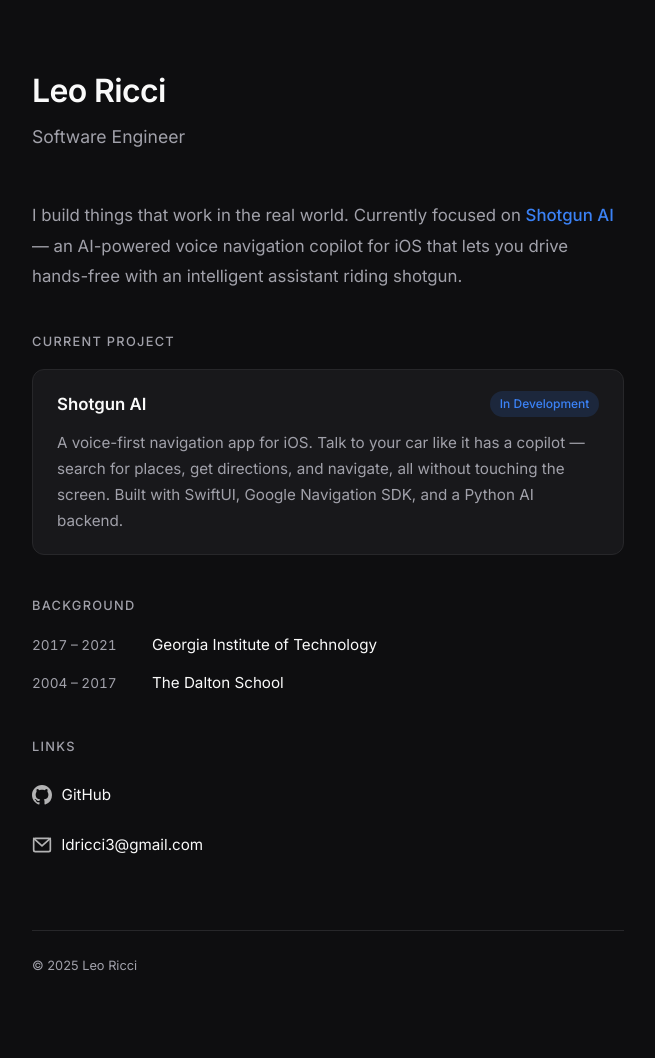
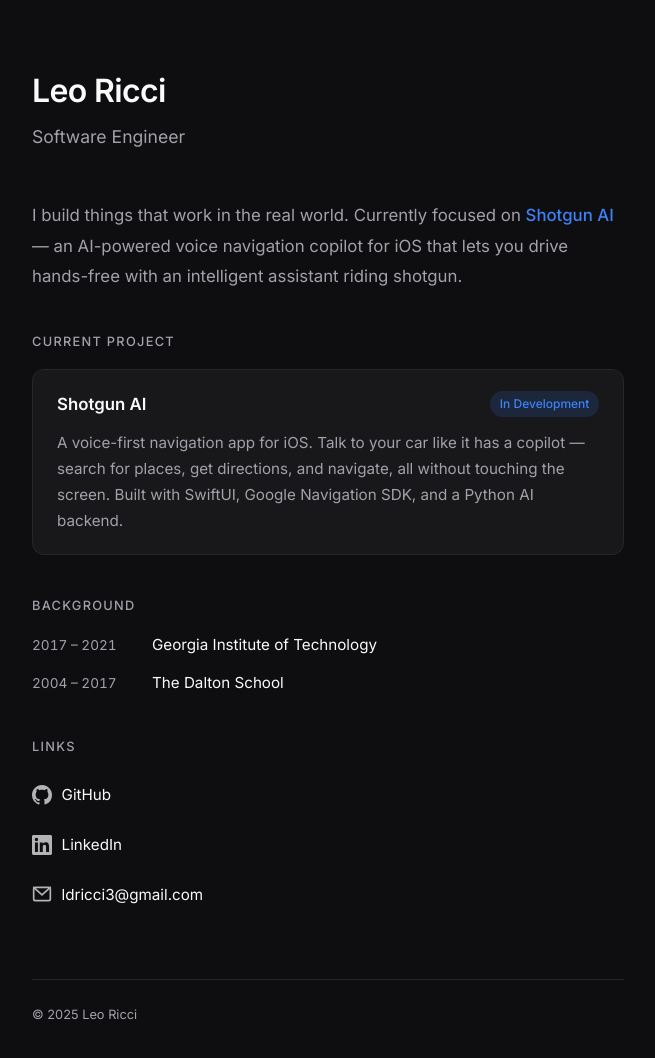
Before and after one commit to ldricci3/personal-website, a plain HTML site: page site/index.html in a window 1280 px wide. Shown: the whole page, without its empty margins (312-967 px from the left). Before the commit the page ends 1024 px from the top, so only its background shows below. Drawn offline with Linux system fonts and the light colour scheme.

Commit message:
add LinkedIn link, strip tracking params

```diff
--- a/site/index.html
+++ b/site/index.html
@@ -59,6 +59,10 @@
             <svg viewBox="0 0 24 24" width="20" height="20" fill="currentColor"><path d="M12 0C5.37 0 0 5.37 0 12c0 5.31 3.435 9.795 8.205 11.385.6.105.825-.255.825-.57 0-.285-.015-1.23-.015-2.235-3.015.555-3.795-.735-4.035-1.41-.135-.345-.72-1.41-1.23-1.695-.42-.225-1.02-.78-.015-.795.945-.015 1.62.87 1.845 1.23 1.08 1.815 2.805 1.305 3.495.99.105-.78.42-1.305.765-1.605-2.67-.3-5.46-1.335-5.46-5.925 0-1.305.465-2.385 1.23-3.225-.12-.3-.54-1.53.12-3.18 0 0 1.005-.315 3.3 1.23.96-.27 1.98-.405 3-.405s2.04.135 3 .405c2.295-1.56 3.3-1.23 3.3-1.23.66 1.65.24 2.88.12 3.18.765.84 1.23 1.905 1.23 3.225 0 4.605-2.805 5.625-5.475 5.925.435.375.81 1.095.81 2.22 0 1.605-.015 2.895-.015 3.3 0 .315.225.69.825.57A12.02 12.02 0 0024 12c0-6.63-5.37-12-12-12z"/></svg>
             <span>GitHub</span>
           </a>
+          <a href="https://www.linkedin.com/in/leonard-ricci" class="link-item" target="_blank" rel="noopener">
+            <svg viewBox="0 0 24 24" width="20" height="20" fill="currentColor"><path d="M20.447 20.452h-3.554v-5.569c0-1.328-.027-3.037-1.852-3.037-1.853 0-2.136 1.445-2.136 2.939v5.667H9.351V9h3.414v1.561h.046c.477-.9 1.637-1.85 3.37-1.85 3.601 0 4.267 2.37 4.267 5.455v6.286zM5.337 7.433a2.062 2.062 0 01-2.063-2.065 2.064 2.064 0 112.063 2.065zm1.782 13.019H3.555V9h3.564v11.452zM22.225 0H1.771C.792 0 0 .774 0 1.729v20.542C0 23.227.792 24 1.771 24h20.451C23.2 24 24 23.227 24 22.271V1.729C24 .774 23.2 0 22.222 0h.003z"/></svg>
+            <span>LinkedIn</span>
+          </a>
           <a href="mailto:ldricci3@gmail.com" class="link-item">
             <svg viewBox="0 0 24 24" width="20" height="20" fill="none" stroke="currentColor" stroke-width="2" stroke-linecap="round" stroke-linejoin="round"><rect x="2" y="4" width="20" height="16" rx="2"/><path d="M22 4L12 13 2 4"/></svg>
             <span>ldricci3@gmail.com</span>
```
